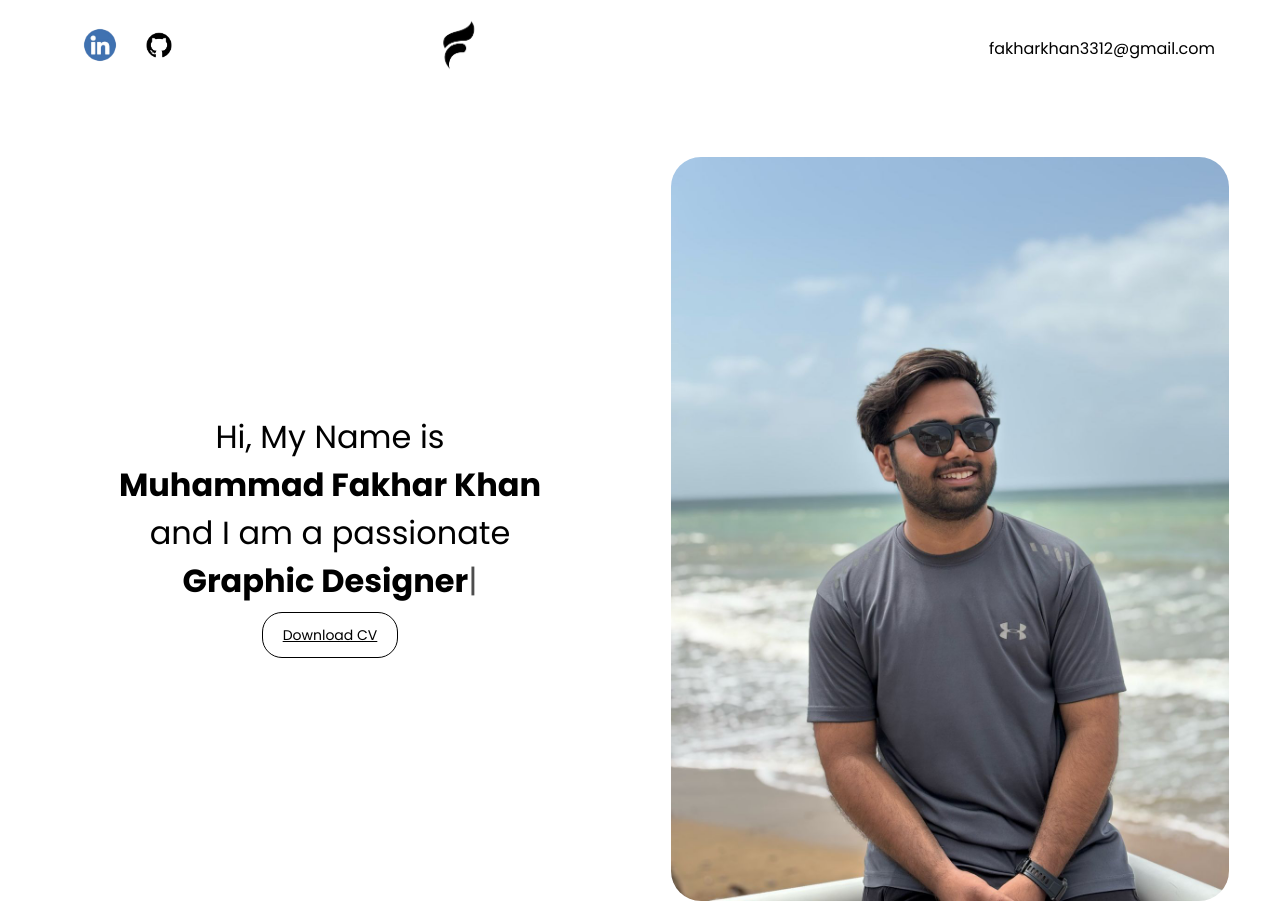
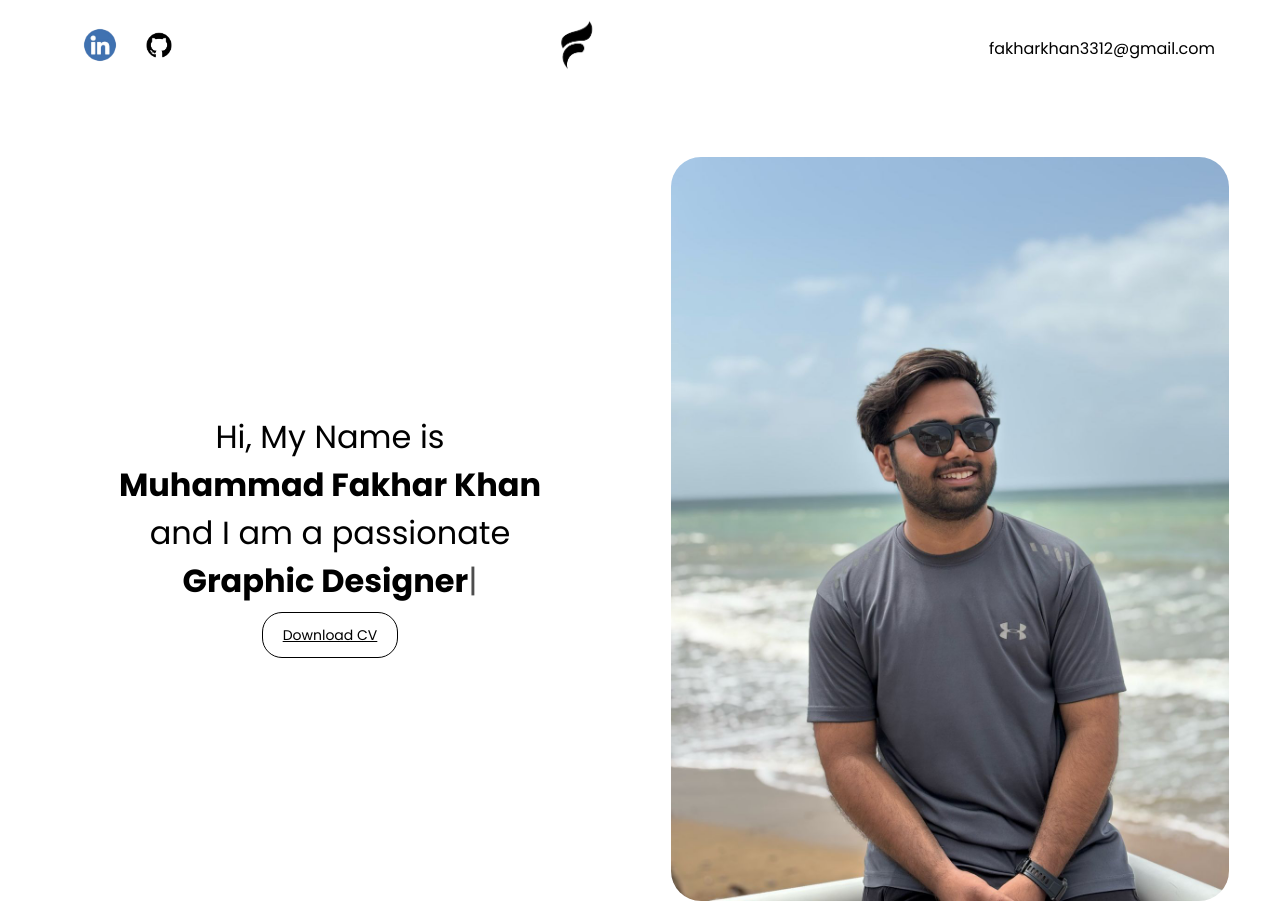
Before and after one commit to Muhammad-Fakhar-Khan/Portfolio, a plain HTML site: page index.html in a window 1280 px wide. Shown: the top 901 px of the page. Drawn offline with nearby package versions, Linux system fonts and the light colour scheme.

Commit message:
Updated file with new pics and code

```diff
--- a/index.html
+++ b/index.html
@@ -24,9 +24,7 @@
                 </a>
             </div>
             <div class="div center">
-                <a href="/">
-                    <img src="Assets/1.png" alt="">
-
+                <img src="Assets/1.png" alt="">
             </div>
             <a href="https://mail.google.com/mail/?view=cm&fs=1&to=fakharkhan3312@gmail.com" target="_blank">
                 fakharkhan3312@gmail.com
--- a/style.css
+++ b/style.css
@@ -35,7 +35,7 @@ nav a {
 nav a:hover {
   color: rgb(13, 255, 0);
 }
-nav .center a img {
+nav .center img {
   width: 60px;
 }
 
```
